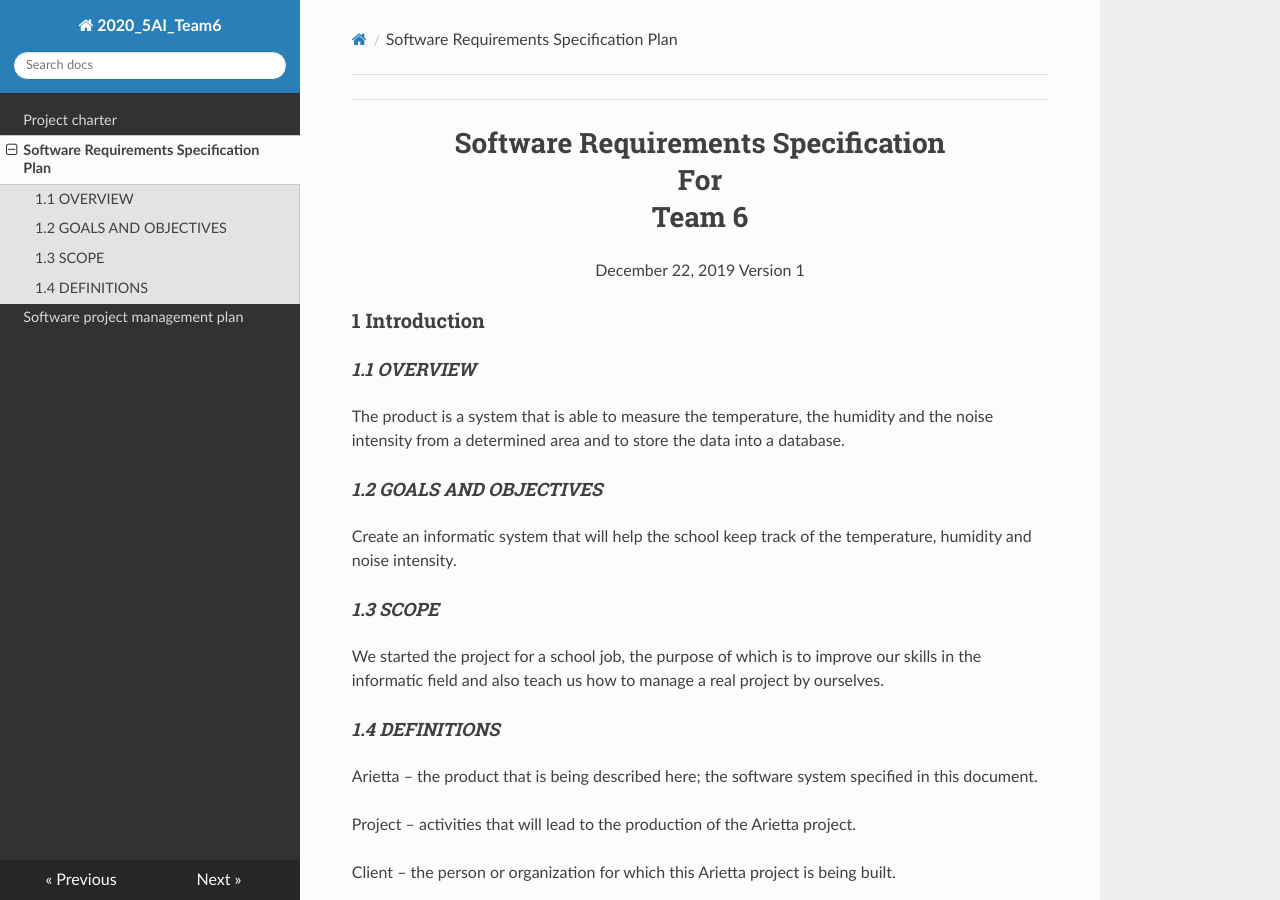
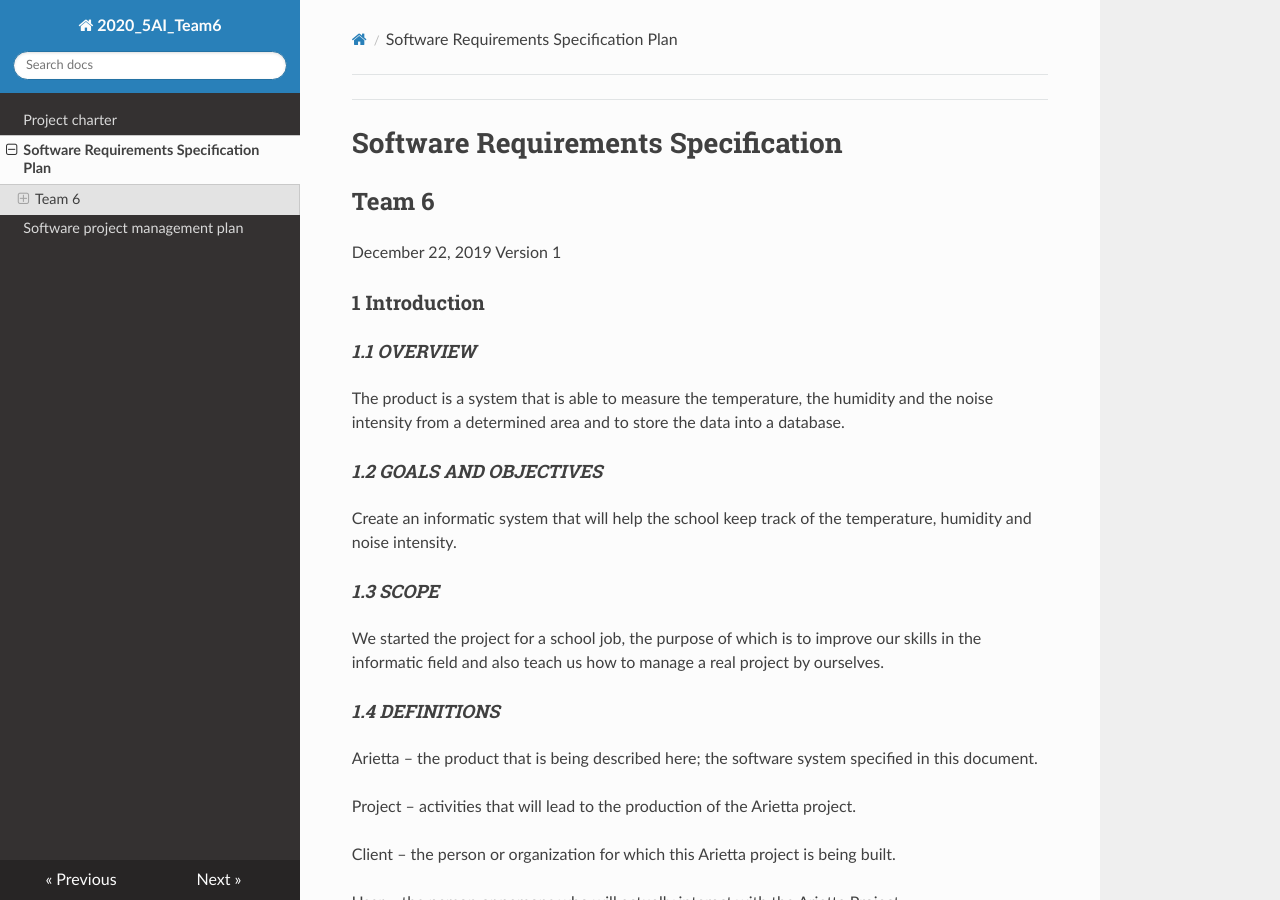
Before and after one commit to haoweydu/2020-5ai-team6-Du, an MkDocs documentation site: the page built from docs/software_requirements_specification_doc3.md, in a window 1280 px wide and 900 px high. Built offline with MkDocs 1.6.1, drawn with Linux system fonts in a browser that asks for light colours; nearby versions of some CDN libraries.

Commit message:
Update software_requirements_specification_doc3.md

```diff
--- a/docs/software_requirements_specification_doc3.md
+++ b/docs/software_requirements_specification_doc3.md
@@ -1,14 +1,14 @@
 ---
 
-<h1 align = "center">
-Software Requirements Specification<br>
-For<br>
-Team 6
-</h1>
-<p align = "center">
+
+# Software Requirements Specification
+
+##Team 6
+
+
 December 22, 2019
 Version 1
-</p>
+
 
 ### 1 Introduction
 #### _1.1 OVERVIEW_
```
